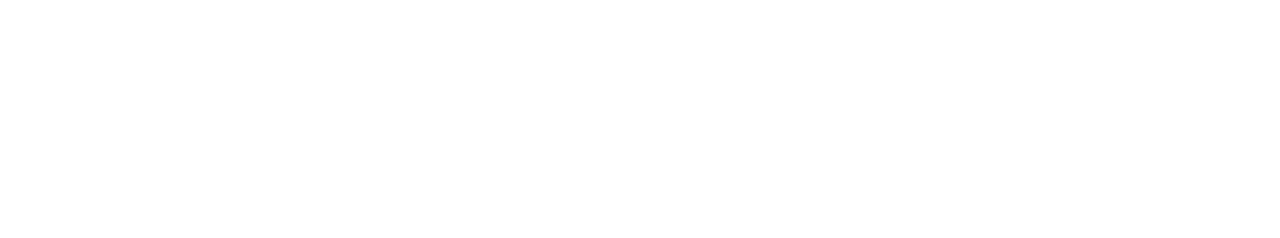
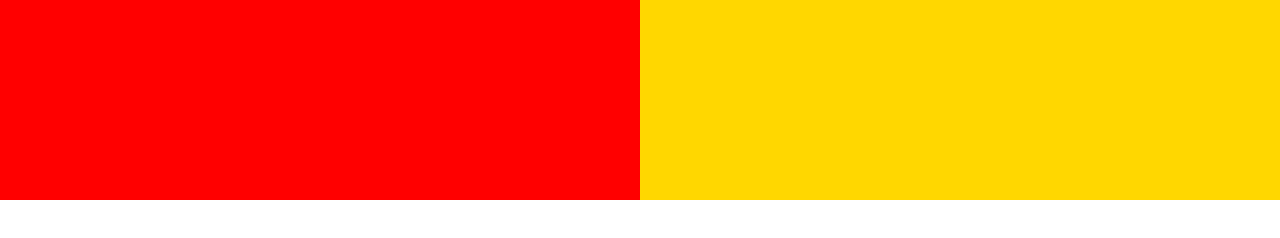
Before and after one commit to UzumakiAmir/moshify_website, a plain HTML site: page index.html in a window 1280 px wide. Drawn offline with Linux system fonts and the light colour scheme; a web font is replaced by a local one.

Commit message:
added grid(2x1) to the style

```diff
--- a/css/style.css
+++ b/css/style.css
@@ -403,3 +403,13 @@ a{
       font-size: 1.6rem;
     }
   }
+
+  /* Grids */
+  .grid{
+      display: grid;
+  }
+  @media screen and (min-width:768px){
+    .grid--1x2{
+            grid-template-columns: repeat(2, 1fr);
+        }
+  }
--- a/index.html
+++ b/index.html
@@ -14,5 +14,10 @@
     <link rel="stylesheet" href="css/normalize.css" />
     <link rel="stylesheet" href="css/style.css" />
   </head>
-  <body></body>
+  <body>
+    <div class="grid grid--1x2">
+      <div style="height: 200px; background-color: red"></div>
+      <div style="height: 200px; background-color: gold"></div>
+    </div>
+  </body>
 </html>
```
